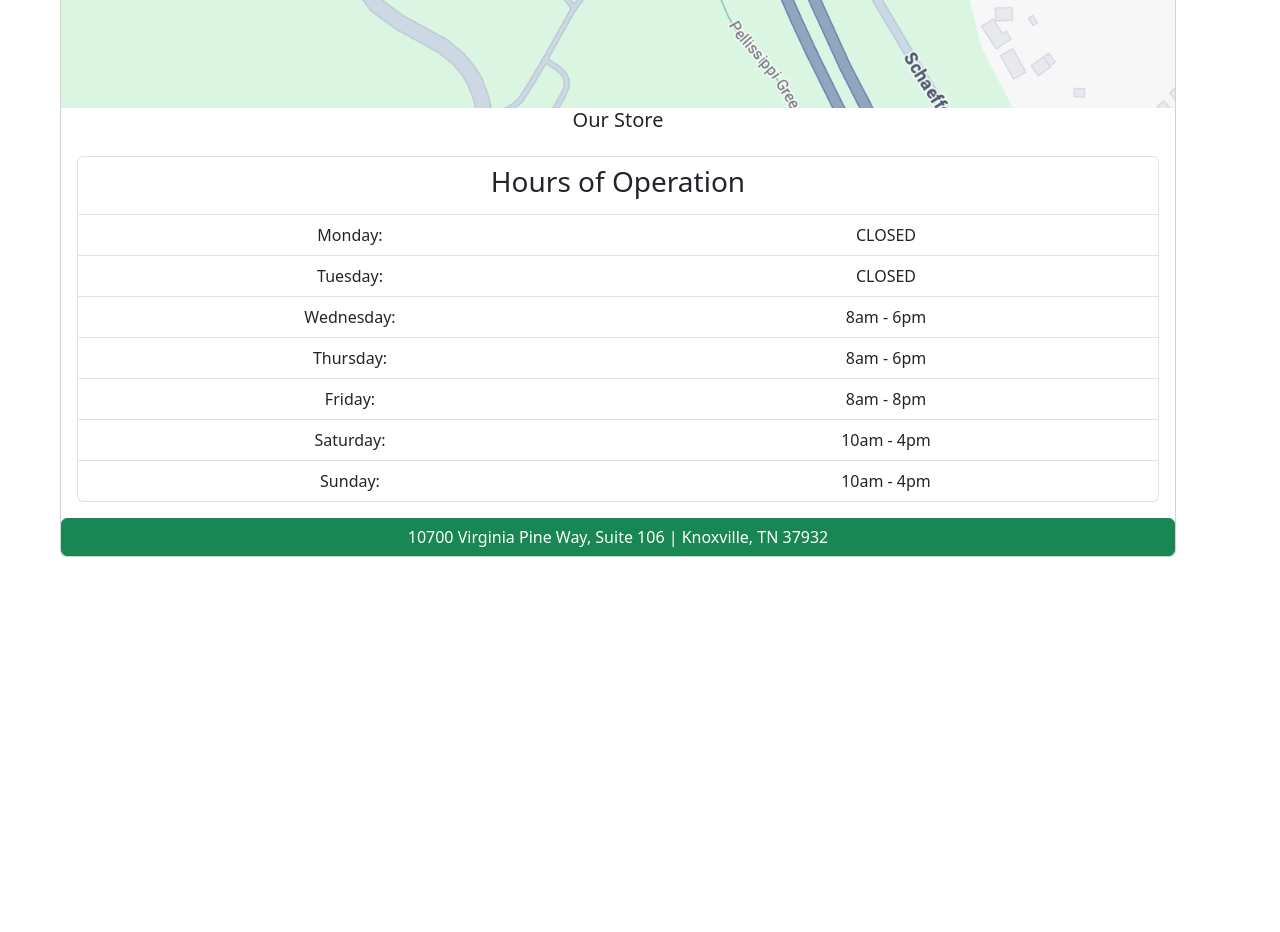
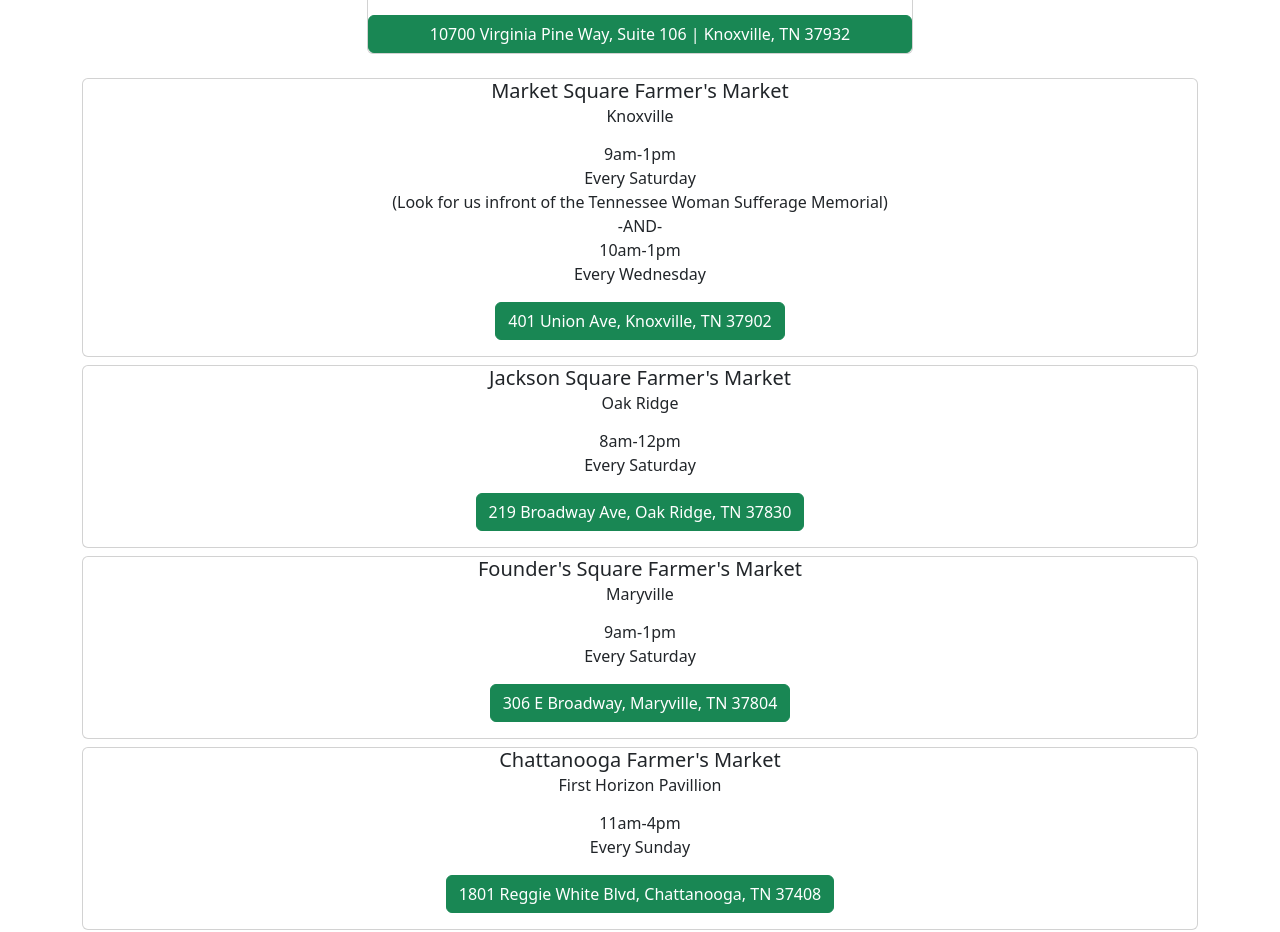
Before and after one commit to aaron-webdev/btd_repo, a React (Vite) app in the folder btd_react/: page /findus in a window 1280 px wide. Shown: the part 980-1912 px from the top of the page. Before the commit the page ends 1585 px from the top, so only its background shows below. Built offline with nearby package versions, Linux system fonts and the light colour scheme.

Commit message:
find us page has neared completion

```diff
--- a/btd_react/src/componets/MarketInfo.jsx
+++ b/btd_react/src/componets/MarketInfo.jsx
@@ -3,84 +3,93 @@ import Button from 'react-bootstrap/Button';
 
 
 
+
 export default function MarketInfo()
 {
+    const ChatMkt = 'https://www.google.com/maps/place/Chattanooga+Market/@35.037894,-85.3207302,17z/data=!4m15!1m8!3m7!1s0x88605e81f208f22b:0xa04c67e4b20a2958!2s1801+Reggie+White+Blvd,+Chattanooga,+TN+37408!3b1!8m2!3d35.037894!4d-85.3181553!16s%2Fg%2F11pb816mw6!3m5!1s0x88607dabd06b3907:0x63261dd52eec1adb!8m2!3d35.036998!4d-85.3175437!16s%2Fm%2F04yb869?entry=ttu&g_ep=EgoyMDI1MDUyOC4wIKXMDSoASAFQAw%3D%3D'
+    const EbnzMkt = 'https://www.google.com/maps/place/1001+Ebenezer+Rd,+Knoxville,+TN+37923/@35.8932958,-84.0730696,17z/data=!3m1!4b1!4m6!3m5!1s0x885c25a5ebfe5bfd:0x9a2493eb72855e23!8m2!3d35.8932958!4d-84.0704947!16s%2Fg%2F11ckqmb0r8?entry=ttu&g_ep=EgoyMDI1MDUyOC4wIKXMDSoASAFQAw%3D%3D'
+    const MaryvilleMkt = 'https://www.google.com/maps/place/Farmers+Market/@35.7573238,-83.9698654,19z/data=!4m15!1m8!3m7!1s0x885e9fd15fb1aa65:0x942b29837f9f4c37!2s330+E+Broadway+Ave,+Maryville,+TN+37804!3b1!8m2!3d35.7576001!4d-83.9690513!16s%2Fg%2F11bw40d5jf!3m5!1s0x885e9f6f714ef377:0xbbb47d23afa5ec6a!8m2!3d35.757186!4d-83.9696123!16s%2Fg%2F11kj5mn3b_?entry=ttu&g_ep=EgoyMDI1MDUyOC4wIKXMDSoASAFQAw%3D%3D'
+    const OakRidgeMkt = 'https://www.google.com/maps/place/Jackson+Square+Fountain/@36.0287888,-84.2408288,18.5z/data=!4m15!1m8!3m7!1s0x885c336fb3070fcd:0x2f3c9afe5dc1579d!2sJackson+Square,+Oak+Ridge,+TN+37830!3b1!8m2!3d36.0248008!4d-84.2401994!16s%2Fm%2F04bsnvy!3m5!1s0x885c3348b5d7e51d:0xd7f6bcbbcb15ffab!8m2!3d36.0292199!4d-84.2398692!16s%2Fg%2F11rg2_vy9s?entry=ttu&g_ep=EgoyMDI1MDUyOC4wIKXMDSoASAFQAw%3D%3D'
+    const KnoxMkt = 'https://www.google.com/maps/place/Market+Square,+Knoxville,+TN+37902/@35.9649755,-83.9201916,19z/data=!4m6!3m5!1s0x885c17c4fb524cf1:0x5c943cf96f418bd5!8m2!3d35.9650694!4d-83.9194899!16s%2Fg%2F11h3c6x8qj?entry=ttu&g_ep=EgoyMDI1MDUyOC4wIKXMDSoASAFQAw%3D%3D'
+    const TelVilMkt = ''
 
 
 
-    report(
+    return(
         <>
-            <Card>
+            <Card className='mb-2'>
                 <Card.Title>Market Square Farmer's Market</Card.Title>
-                <Card.Subtitle>Knxoville</Card.Subtitle>
+                <Card.Subtitle>Knoxville</Card.Subtitle>
+                <Card.Body>
+                    <Card.Text>
+                        9am-1pm<br/>
+                        Every Saturday<br/>
+                        (Look for us infront of the Tennessee Woman Sufferage Memorial)<br/>
+                        -AND-<br/>
+                        10am-1pm<br/>
+                        Every Wednesday
+                    </Card.Text>
+                    <Button href={KnoxMkt} target='_blank' variant='success'>401 Union Ave, Knoxville, TN 37902</Button>
+                </Card.Body>
+            </Card>
+
+            <Card className='mb-2'>
+                <Card.Title>Jackson Square Farmer's Market</Card.Title>
+                <Card.Subtitle>Oak Ridge</Card.Subtitle>
+                <Card.Body>
+                    <Card.Text>
+                        8am-12pm<br/>
+                        Every Saturday
+                    </Card.Text>
+                    <Button href={OakRidgeMkt} target='_blank' variant='success'>219 Broadway Ave, Oak Ridge, TN 37830</Button>
+                </Card.Body>
+            </Card>
+
+            <Card className='mb-2'>
+                <Card.Title>Founder's Square Farmer's Market</Card.Title>
+                <Card.Subtitle>Maryville</Card.Subtitle>
                 <Card.Body>
                     <Card.Text>
                         9am-1pm<br/>
                         Every Saturday
                     </Card.Text>
-                    <Button href='#' varient='success'>Directions to the market</Button>
+                    <Button href={MaryvilleMkt} target='_blank' variant='success'>306 E Broadway, Maryville, TN 37804</Button>
                 </Card.Body>
             </Card>
 
-            <Card>
-                <Card.Title>Jackson Square Farmer's Market</Card.Title>
-                <Card.Subtitle>Oak Ridge</Card.Subtitle>
-                <Card.Body>
-                    <Card.Text>
-                        8am-12p<br/>
-                        Every Saturday
-                    </Card.Text>
-                    <Button href='#' varient='success'>Directions to the market</Button>
-                </Card.Body>
-            </Card>
-
-            <Card>
-                <Card.Title>Founder's Square Farmer's Market</Card.Title>
-                <Card.Subtitle>Maryville</Card.Subtitle>
-                <Card.Body>
-                    <Card.Text>
-                        9am-1pm<br/>
-                        Every Saturday<br/><br/>
-                        10a-1p<br/>
-                        Every Wednesday
-                    </Card.Text>
-                    <Button href='#' varient='success'>Directions to the market</Button>
-                </Card.Body>
-            </Card>
-
-            <Card>
+            <Card className='mb-2'>
                 <Card.Title>Chattanooga Farmer's Market</Card.Title>
                 <Card.Subtitle>First Horizon Pavillion</Card.Subtitle>
                 <Card.Body>
                     <Card.Text>
                         11am-4pm<br/>
-                        First and third Sundays
+                        Every Sunday
                     </Card.Text>
-                    <Button href='#' varient='success'>Directions to the market</Button>
+                    <Button href={ChatMkt} target='_blank' variant='success'>1801 Reggie White Blvd, Chattanooga, TN 37408</Button>
                 </Card.Body>
             </Card>
 
-            <Card>
+            <Card className='mb-2'>
                 <Card.Title>Tellico Village Farmer's Marke</Card.Title>
-                <Card.Subtitle>t</Card.Subtitle>
+                <Card.Subtitle>add location</Card.Subtitle>
                 <Card.Body>
                     <Card.Text>
                         9am-12pm<br/>
-                        Wednesdays
+                        Correct Time and Day
                     </Card.Text>
-                    <Button href='#' varient='success'>Directions to the market</Button>
+                    <Button href={TelVilMkt} target='_blank' variant='success'>Directions to the market</Button>
                 </Card.Body>
             </Card>
 
-            <Card>
-                <Card.Title></Card.Title>
-                <Card.Subtitle>Maryville</Card.Subtitle>
+            <Card className='mb-2'>
+                <Card.Title>Ebaneezer Farmer's Market</Card.Title>
+                <Card.Subtitle>West Knoxville</Card.Subtitle>
                 <Card.Body>
                     <Card.Text>
-                        3p-6p<br/>
-                        Tuesdays
+                        3pm-6pm<br/>
+                        Every Tuesday
                     </Card.Text>
-                    <Button href='#' varient='success'>Directions to the market</Button>
+                    <Button href={EbnzMkt} target='_blank' variant='success'>1001 Ebenezer Road, Knoxville, TN 37923</Button>
                 </Card.Body>
             </Card>
         </>
@@ -88,5 +97,15 @@ export default function MarketInfo()
 }
 
 /*
-    Tellico Plains, Ebaneezer,
+<Card>
+    <Card.Title>Market Name</Card.Title>
+    <Card.Subtitle>Market Venue</Card.Subtitle>
+    <Card.Body>
+        <Card.Text>
+            Market Time<br/>
+            Market Day
+        </Card.Text>
+        <Button href='Google Maps URL' varient='success'>Market Address</Button>
+    </Card.Body>
+</Card>
 */
--- a/btd_react/src/componets/StoreInfo.jsx
+++ b/btd_react/src/componets/StoreInfo.jsx
@@ -1,10 +1,9 @@
-import Container from 'react-bootstrap/Container';
 import ListGroup from 'react-bootstrap/ListGroup';
 import Row from 'react-bootstrap/Row';
 import Col from 'react-bootstrap/Col';
 import Card from 'react-bootstrap/Card';
 import Button from 'react-bootstrap/Button';
-
+import Container from 'react-bootstrap/Container';
 import StoreMap from './../assets/map_cap.png'
 
 
@@ -20,8 +19,8 @@ export default function StoreInfo()
         <>
 
 
-            <Container className='m-5 p-auto'id='storeAddress'>
-                <Card>
+            <Container className='d-flex justify-content-center align-items-center'>
+                <Card className='w-50'>
                     <Card.Img variant='top' src={StoreMap}/>
                     <Card.Title>Our Store</Card.Title>
                     <Card.Body>
--- a/btd_react/src/pages/FindUs.jsx
+++ b/btd_react/src/pages/FindUs.jsx
@@ -1,3 +1,5 @@
+import Container from 'react-bootstrap/Container';
+import MarketInfo from "../componets/MarketInfo.jsx";
 import StoreInfo from "../componets/StoreInfo.jsx";
 import NavigationMenu from './../componets/NavigationMenu.jsx';
 
@@ -11,8 +13,13 @@ export default function FindUs()
     return(
         <>
         <NavigationMenu/>
-        <StoreInfo/>
+        <br/>
+        <Container>
+            <StoreInfo/>
+            <br/>
+            <MarketInfo/>
+            <br/>
+        </Container>
         </>
-
     )
 }
```
